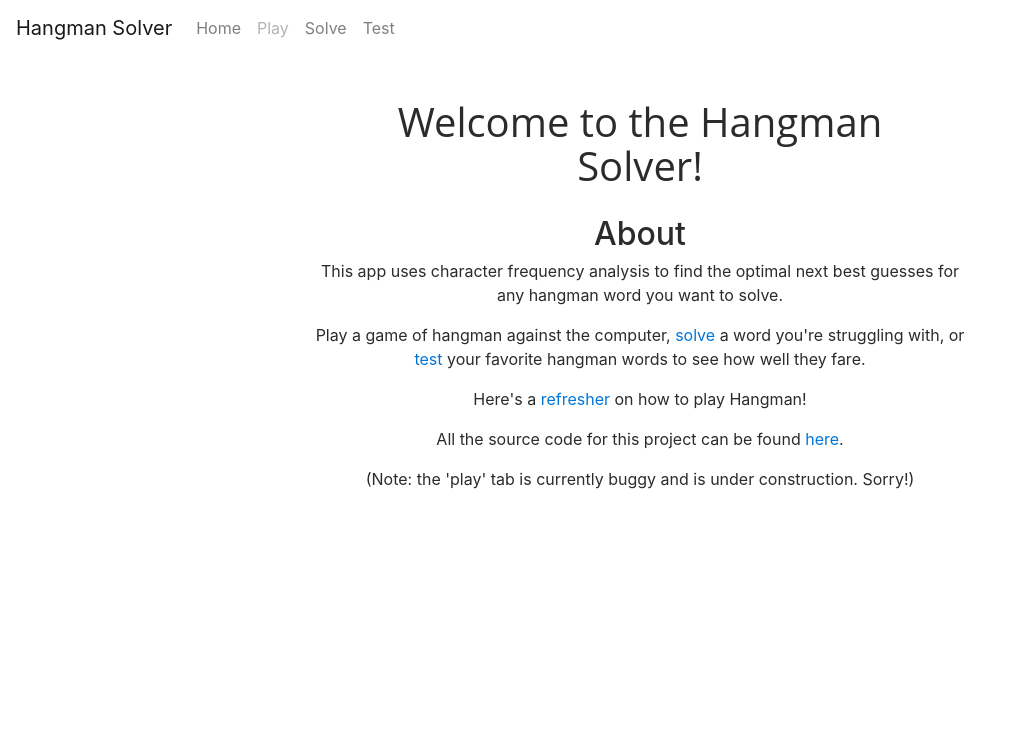
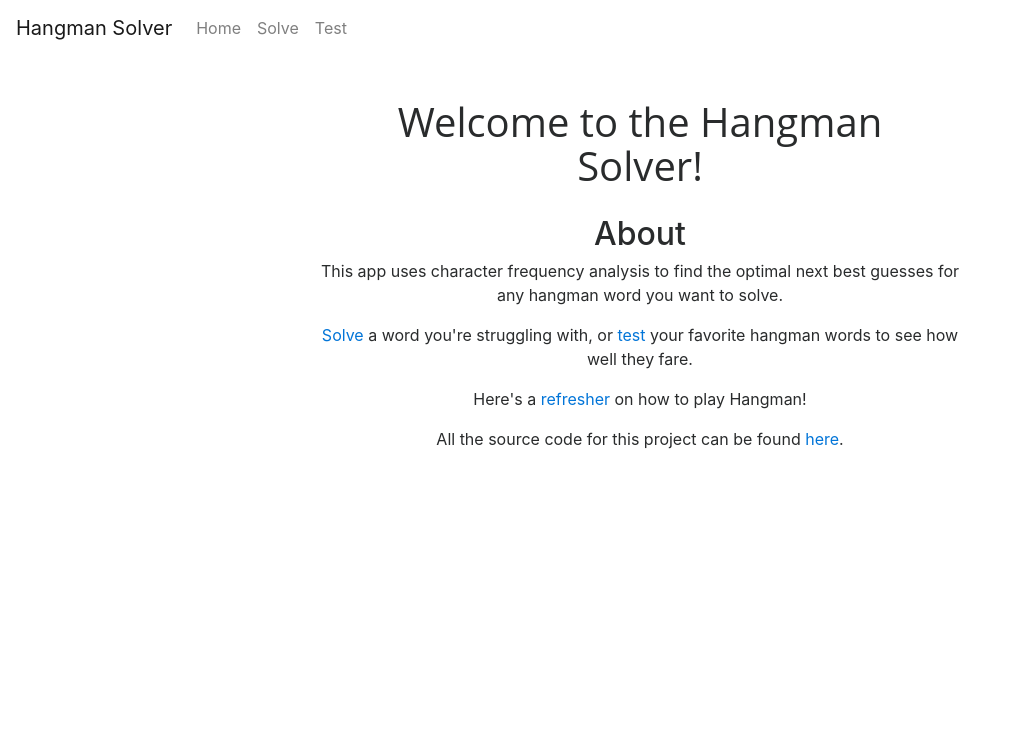
Before and after one commit to angelinahli/hangman-solver-2, a Flask app: page / in a window 1280 px wide. Shown: the top 731 px of the page, without its empty margins (0-1010 px from the left). Run offline with Flask 2, Linux system fonts and the light colour scheme; some libraries are stand-ins or nearby versions.

Commit message:
removed new game for now

```diff
--- a/app/routes.py
+++ b/app/routes.py
@@ -11,23 +11,6 @@ from programs.solver import *
 def index():
     return flask.render_template("index.html",
         title="Home")
-
-@app.route("/new_game", methods=["GET", "POST"])
-def new_game():
-    global game # I'm not sure if this is the best way to do it?
-    if flask.request.method == "GET" and flask.request.path == "/new_game":
-        game = InteractiveHangman()
-        print(flask.request.path)
-
-    form = GuessForm()
-    if form.validate_on_submit():
-        game.guess_char(form.guess.data)
-    else:
-        game.errors = [] # reset errors
-    return flask.render_template("new_game.html",
-        title="New Game",
-        game=game,
-        form=form)
 
 @app.route("/solve_word", methods=["GET", "POST"])
 def solve_word():
--- a/app/templates/base.html
+++ b/app/templates/base.html
@@ -37,9 +37,6 @@
                         <a class="nav-link" href="{{ url_for('index') }}">Home</a>
                     </li>
                     <li class="nav-item">
-                        <a class="nav-link disabled" href="{{ url_for('new_game') }}">Play</a>
-                    </li>
-                    <li class="nav-item">
                         <a class="nav-link" href="{{ url_for('solve_word') }}">Solve</a>
                     </li>
                     <li class="nav-item">
--- a/app/templates/index.html
+++ b/app/templates/index.html
@@ -8,11 +8,9 @@
     <h2>About</h2>
     <p>This app uses character frequency analysis to find the optimal next best guesses for any hangman word you want to solve.</p>
 
-    <p>Play a game of hangman against the computer, <a href="{{ url_for('solve_word') }}">solve</a> a word you're struggling with, or <a href="{{ url_for('test_word') }}">test</a> your favorite hangman words to see how well they fare.</p>
+    <p><a href="{{ url_for('solve_word') }}">Solve</a> a word you're struggling with, or <a href="{{ url_for('test_word') }}">test</a> your favorite hangman words to see how well they fare.</p>
 
     <p>Here's a <a href="https://www.wikihow.com/Play-Hangman">refresher</a> on how to play Hangman!</p>
 
     <p>All the source code for this project can be found <a href="https://github.com/angelinahli/hangman-solver-2">here</a>.</p>
-
-    <p>(Note: the 'play' tab is currently buggy and is under construction. Sorry!)</p>
 {% endblock %}
```
Also changed, not shown: app/templates/new_game.html (deleted, +0 -63 lines), README.md.
